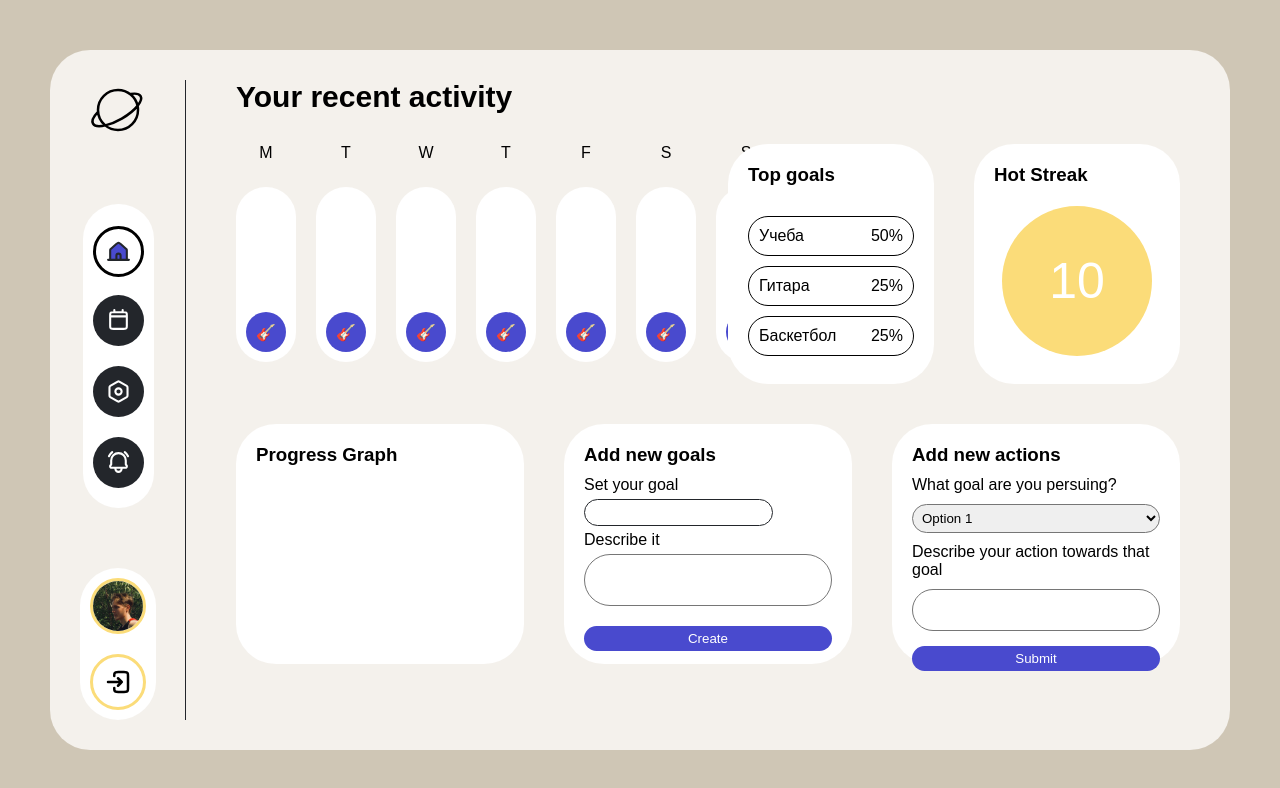
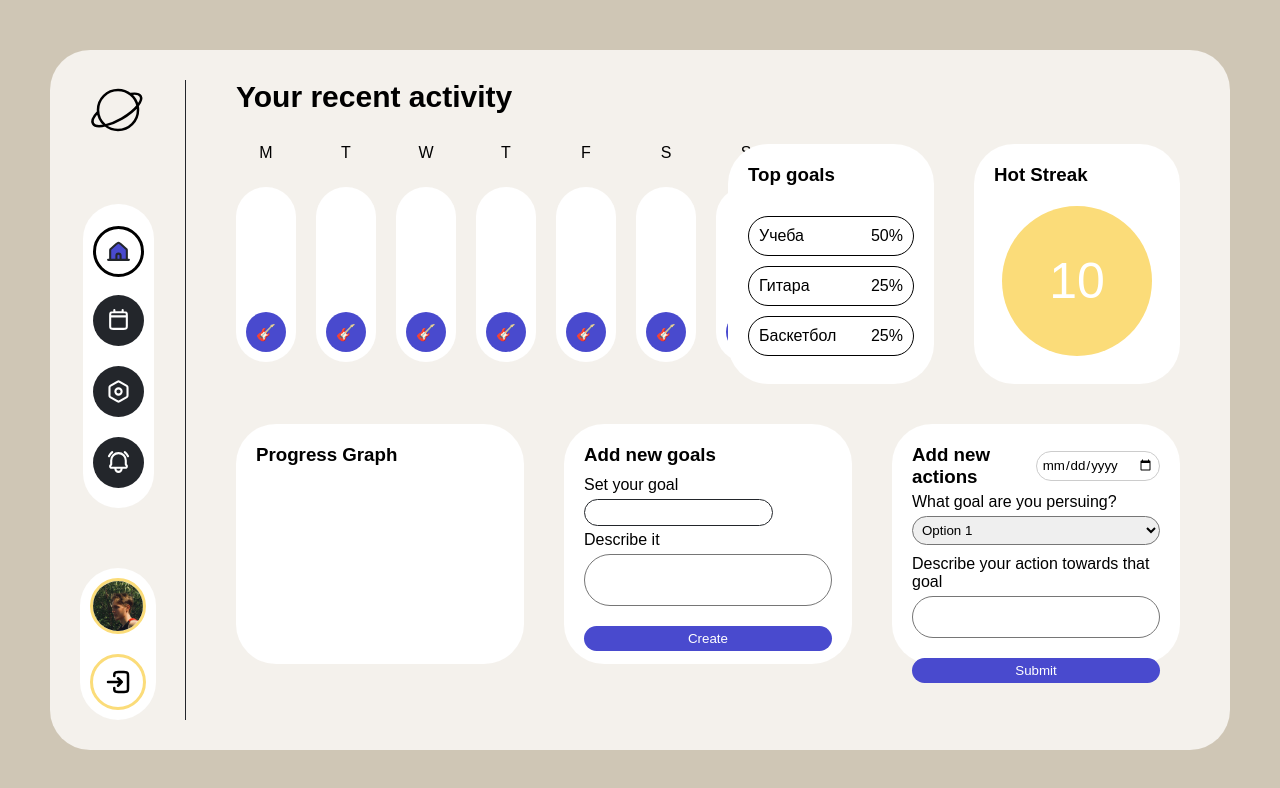
Before and after one commit to ManuW7/GoalTracker, a React (Vite) app: page / in a window 1280 px wide. Shown: the top 788 px of the page. Built offline with nearby package versions, Linux system fonts and the light colour scheme.

Commit message:
finish static new actions layout

```diff
--- a/src/components/AddActions.tsx
+++ b/src/components/AddActions.tsx
@@ -3,11 +3,14 @@ import "./addActions.css";
 function AddActions() {
   return (
     <div className="addActionDiv">
-      <h3>Add new actions</h3>
       <form action="">
+        <div className="headerWithDate">
+          <h3>Add new actions</h3>
+          <input type="date" name="actionDate" required />
+        </div>
         <div className="choseGoalDiv">
           <label htmlFor="goalsOptions">What goal are you persuing?</label>
-          <select name="goalsOptions" id="goalsOptions">
+          <select name="goalsOptions" id="goalsOptions" required>
             <option value="1">Option 1</option>
             <option value="2">Option 2</option>
           </select>
@@ -16,7 +19,11 @@ function AddActions() {
           <label htmlFor="actionDescription">
             Describe your action towards that goal
           </label>
-          <textarea name="actionDescription" id="actionDescription"></textarea>
+          <textarea
+            name="actionDescription"
+            id="actionDescription"
+            required
+          ></textarea>
         </div>
         <input type="submit" value={"Submit"} />
       </form>
--- a/src/components/addActions.css
+++ b/src/components/addActions.css
@@ -6,17 +6,35 @@
   padding: 20px;
 }
 
+.headerWithDate {
+  display: flex;
+  justify-content: space-between;
+  align-items: center;
+  gap: 10px;
+}
+
+.headerWithDate h3 {
+  margin: 0;
+}
+
+.headerWithDate input[type="date"] {
+  padding: 5px;
+  border-radius: 40px;
+  border: 1px solid #ccc;
+  white-space: nowrap;
+}
+
 .addActionDiv .choseGoalDiv {
   display: flex;
   flex-direction: column;
   max-width: 300px;
-  margin-top: 10px;
-  gap: 10px;
+  margin-top: 5px;
 }
 
 .addActionDiv .choseGoalDiv select {
   padding: 5px;
   border-radius: 40px;
+  margin-top: 5px;
 }
 
 .actionDescriptionContainer {
@@ -29,12 +47,12 @@
 .actionDescriptionContainer textarea {
   border-radius: 40px;
   padding: 5px;
-  margin-top: 10px;
+  margin-top: 5px;
   resize: none;
 }
 
 .addActionDiv input[type="submit"] {
-  margin-top: 15px;
+  margin-top: 20px;
   width: 100%;
   border-radius: 40px;
   background-color: var(--blue);
```
